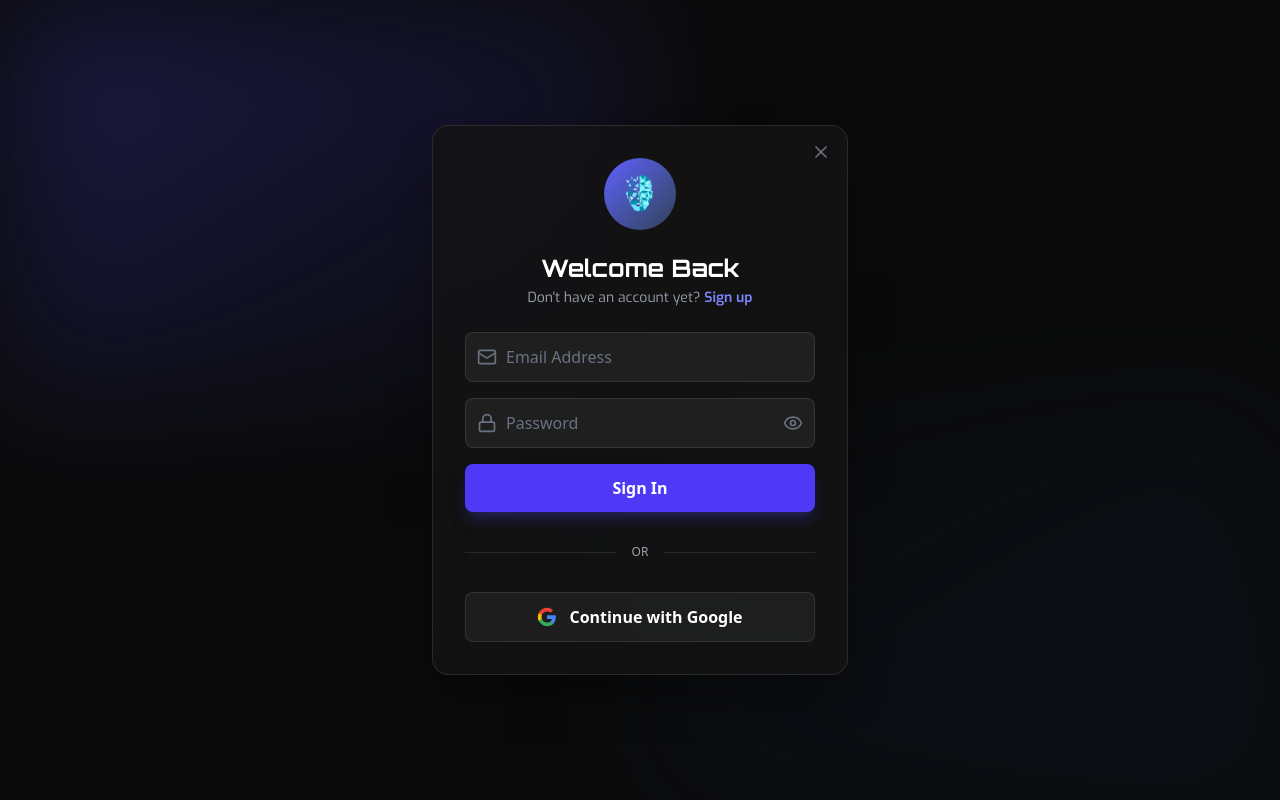
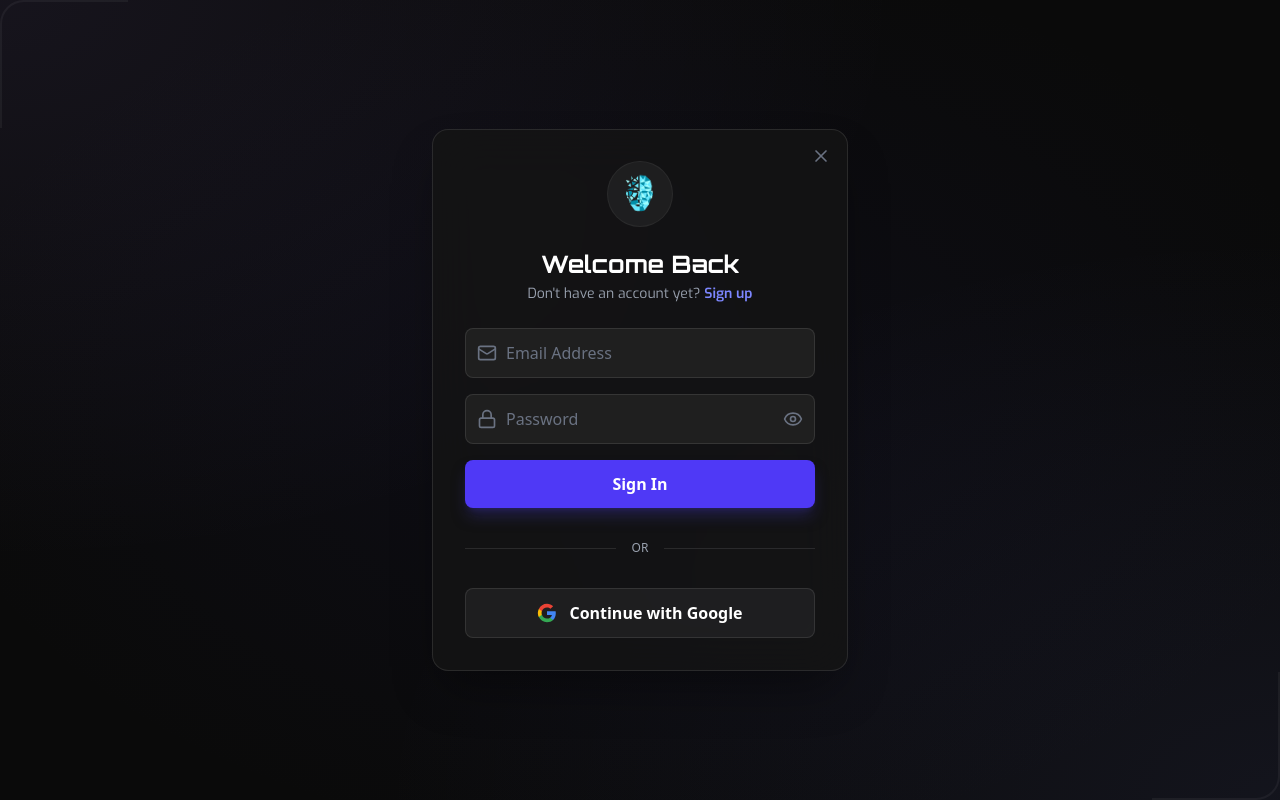
Before and after one commit to GenReal-ai/GenReal.ai, a React (Vite) app: page /login in a window 1280 px wide. Built offline with nearby package versions, Linux system fonts and the light colour scheme.

Commit message:
cleaner ui for login

```diff
--- a/src/components/LoginRegister.jsx
+++ b/src/components/LoginRegister.jsx
@@ -167,11 +167,22 @@ const LoginRegister = ({ isLogin: initialLogin = true }) => {
   };
 
   return (
-    <div className="flex items-center justify-center w-full min-h-screen p-4 bg-[#0a0a0a] font-sans">
-      <div className="absolute inset-0 z-0 overflow-hidden">
-        <div className="absolute top-0 left-0 w-1/2 h-1/2 bg-gradient-to-br from-indigo-900/50 to-transparent blur-3xl"></div>
-        <div className="absolute bottom-0 right-0 w-1/2 h-1/2 bg-gradient-to-tl from-slate-900/50 to-transparent blur-3xl"></div>
+    <div className="flex items-center justify-center w-full min-h-screen p-4 bg-[#0a0a0a] font-sans overflow-hidden">
+      {/* New Background */}
+      <div
+        className="absolute inset-0 z-0"
+        style={{
+            backgroundImage: `
+                radial-gradient(ellipse at center, rgba(49, 46, 129, 0.1), transparent 80%),
+                radial-gradient(ellipse at top left, rgba(167, 139, 250, 0.08), transparent 50%),
+                radial-gradient(ellipse at bottom right, rgba(129, 140, 248, 0.08), transparent 50%)
+            `,
+        }}
+      >
+        <div className="absolute top-0 left-0 w-32 h-32 border-t-2 border-l-2 border-white/5 rounded-tl-3xl"></div>
+        <div className="absolute bottom-0 right-0 w-32 h-32 border-b-2 border-r-2 border-white/5 rounded-br-3xl"></div>
       </div>
+
 
       <motion.div
         initial={{ opacity: 0, scale: 0.95 }}
@@ -186,7 +197,8 @@ const LoginRegister = ({ isLogin: initialLogin = true }) => {
             </Link>
 
             <div className="text-center">
-              <div className="inline-block p-3 mb-4 bg-gradient-to-br from-indigo-500 to-slate-700 rounded-full">
+              {/* New Logo Container */}
+              <div className="inline-block p-2 mb-4 bg-white/5 rounded-full ring-1 ring-white/10">
                 <div className="w-12 h-12">
                      <img src="/logoGenReal.png" alt="Company Logo" className="w-full h-full object-contain" />
                 </div>
```
